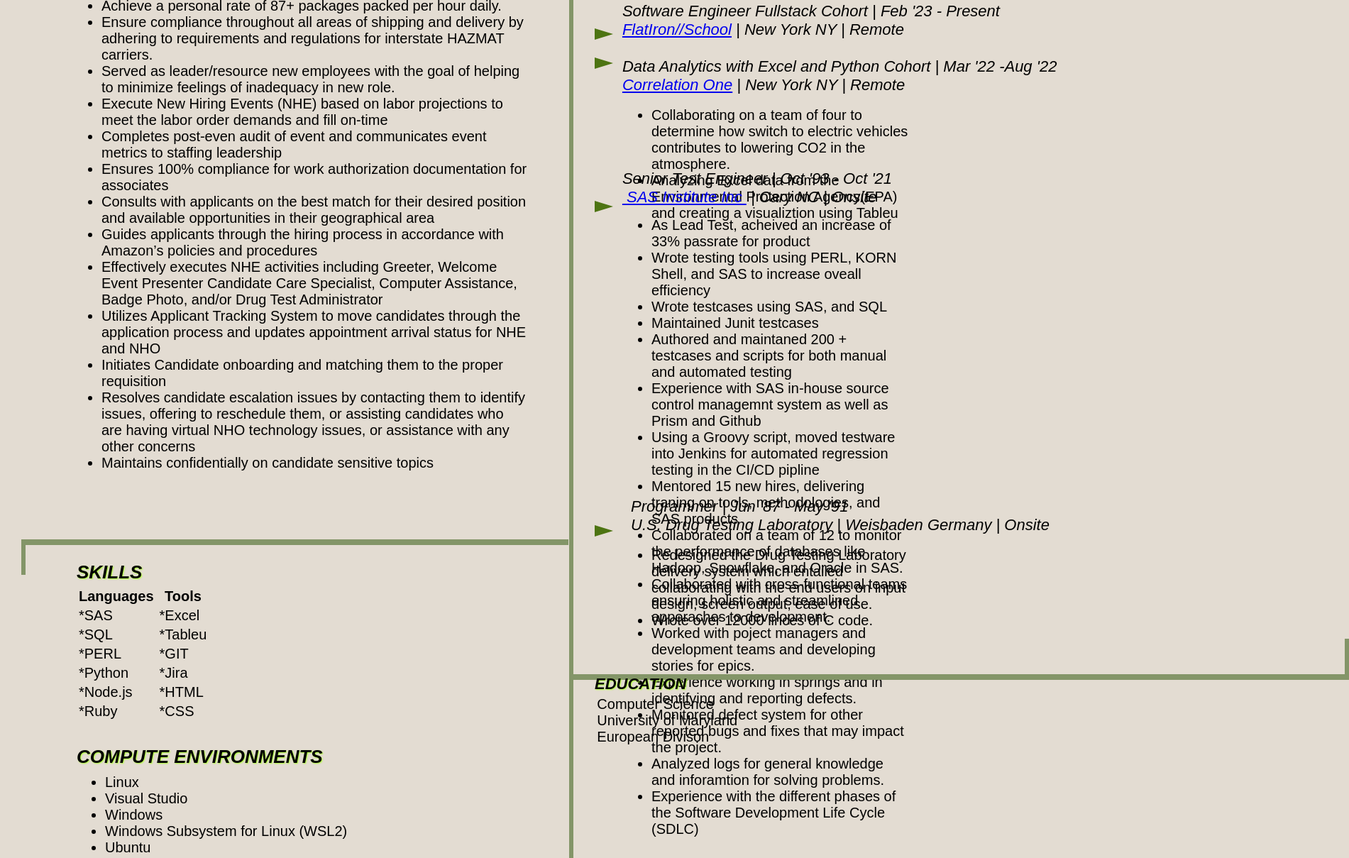
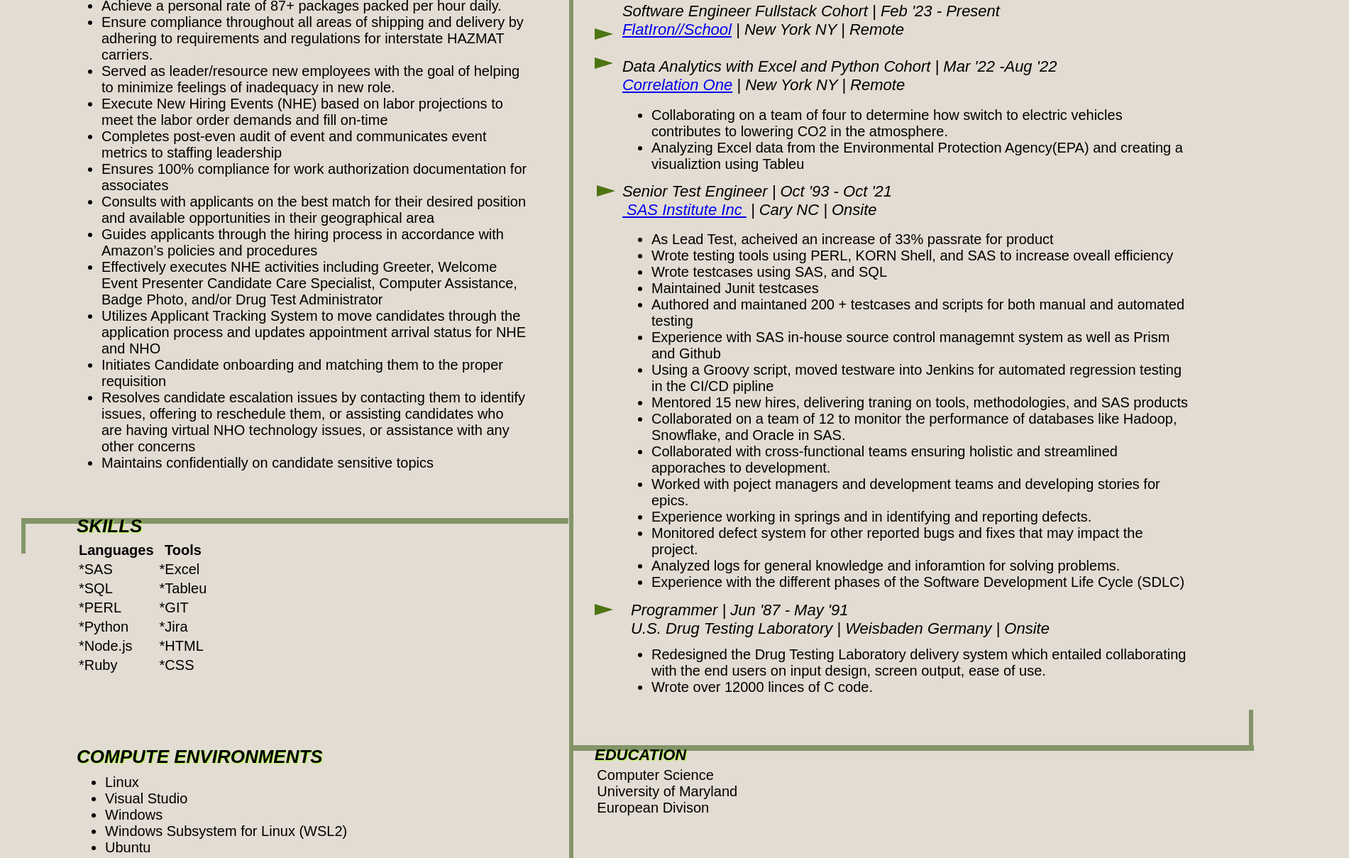
Before and after one commit to gisellec60/my-webpage, a plain HTML site: page index.html in a window 1280 px wide. Shown: the part 550-1759 px from the top of the page at 71% size, 1901 px wide, since content can reach past the window. Drawn offline with Linux system fonts and the light colour scheme.

Commit message:
index.html and sytle.css 1/25/2023

```diff
--- a/index.html
+++ b/index.html
@@ -67,8 +67,8 @@
           <li>Collaborating on a team of four to determine how switch to electric vehicles contributes to lowering CO2 in the atmosphere.</li>
           <li>Analyzing Excel data from the Environmental Protection Agency(EPA) and creating a visualiztion using Tableu</li>
       </ul>
-     <div id="triangle-3"></div>
-     <pre id="heading2">
+      <pre id="heading2">
+        <div id="triangle-3"></div>
         Senior Test Engineer | Oct '93 - Oct '21
         <a href="https://www.SAS.com/"> SAS Institute Inc </a> | Cary NC | Onsite
      </pre>
@@ -89,8 +89,8 @@
         <li>Analyzed logs for general knowledge and inforamtion for solving problems.</li>
         <li>Experience with the different phases of the Software Development Life Cycle (SDLC)</li>
      </ul>
-     <div id="triangle-4"></div>
-     <pre id="heading3">
+     <pre id="heading3" >
+          <div id="triangle-4"></div>
           Programmer | Jun '87 - May '91
           U.S. Drug Testing Laboratory | Weisbaden Germany | Onsite
      </pre>
--- a/style.css
+++ b/style.css
@@ -41,14 +41,14 @@
     font-style:italic;
     font-family:Arial;
     text-shadow: 1px 1px 2px greenyellow;
-    margin-top: 940px;
+    margin-top: 875px;
     margin-left:100px;
     font-size:26px;
     position:absolute;
 }
 
 table {
-    margin-top: 975px;
+    margin-top: 910px;
     margin-left:100px;
     font-size:20px;
     font-family:Arial;
@@ -120,31 +120,31 @@
   height: 50px;
   position: absolute;
   left: 30px;
-  top:1310px;
+  top:1280px;
 }
 
 div#v3 {
   border-left: 6px solid rgb(131, 149, 104);
   height: 50px;
   position: absolute;
-  left: 1895px;
-  top:1450px;
+  left: 1760px;
+  top:1550px;
 }
 
 div#h1 {
   border: 4px solid rgb(131, 149, 104);
   width:760px;
   left : 33px;
-  top:1310px;
+  top:1280px;
   position: absolute;
 }
 
 div#h2 {
   border: 4px solid rgb(131, 149, 104);
-  width:1088px;
+  width:954px;
   left: 805px;
   position: absolute;
-  top: 1500px;
+  top: 1600px;
 }
 
 div#triangle-1{
@@ -172,9 +172,9 @@
 div#triangle-3{
     width: 0;
 	height: 0;
-    top: 833px;
+    top: 30px;
     position: absolute;
-    left: 838px;
+    left: 13px;
     border-top: 8px solid transparent;
 	border-left: 26px solid rgb(77, 116, 18);
 	border-bottom: 8px solid transparent;
@@ -183,9 +183,9 @@
 div#triangle-4{
     width: 0;
 	height: 0;
-    top: 1290px;
+    top: 30px;
     position: absolute;
-    left: 838px;
+    left: 10px;
     border-top: 8px solid transparent;
 	border-left: 26px solid rgb(77, 116, 18);
 	border-bottom: 8px solid transparent;
@@ -213,7 +213,7 @@
  }
 
  pre#heading2{
-    margin-top: 388px;
+    margin-top: 380px;
     margin-left:820px;
     font-size:22px;
     font-family:Arial;
@@ -223,7 +223,7 @@
  }
 
  pre#heading3{
-    margin-top: 850px;
+    margin-top: 970px;
     margin-left:820px;
     font-size:22px;
     font-family:Arial;
@@ -234,7 +234,7 @@
 
 
 h3#education{
-    margin-top: 1100px;
+    margin-top: 1200px;
     margin-left:830px;
     font-size:22px;
     font-family:Arial;
@@ -248,22 +248,32 @@
     margin-left:870px;
     font-size:20px;
     font-family:Arial;
+    display:flex;
+    flex-wrap:wrap;
+    flex-direction:column;
+    width:750px;
     position:absolute;
 }
 
 ul#list2{
-    margin-top:455px;
+    margin-top:475px;
     margin-left:870px;
     font-size:20px;
     font-family:Arial;
+    flex-wrap:wrap;
+    flex-direction:column;
+    width:760px;
     position:absolute;
  }
 
  ul#list3{
-    margin-top:920px;
+    margin-top:1060px;
     margin-left:870px;
     font-size:20px;
     font-family:Arial;
+    flex-wrap:wrap;
+    flex-direction:column;
+    width:760px;
     position:absolute;
 }
 
@@ -280,7 +290,7 @@
  }
 
  pre#edu{
-    margin-top: 1130px;
+    margin-top: 1230px;
     margin-left:800px;
     font-size:20px;
     font-family:Arial;
```
